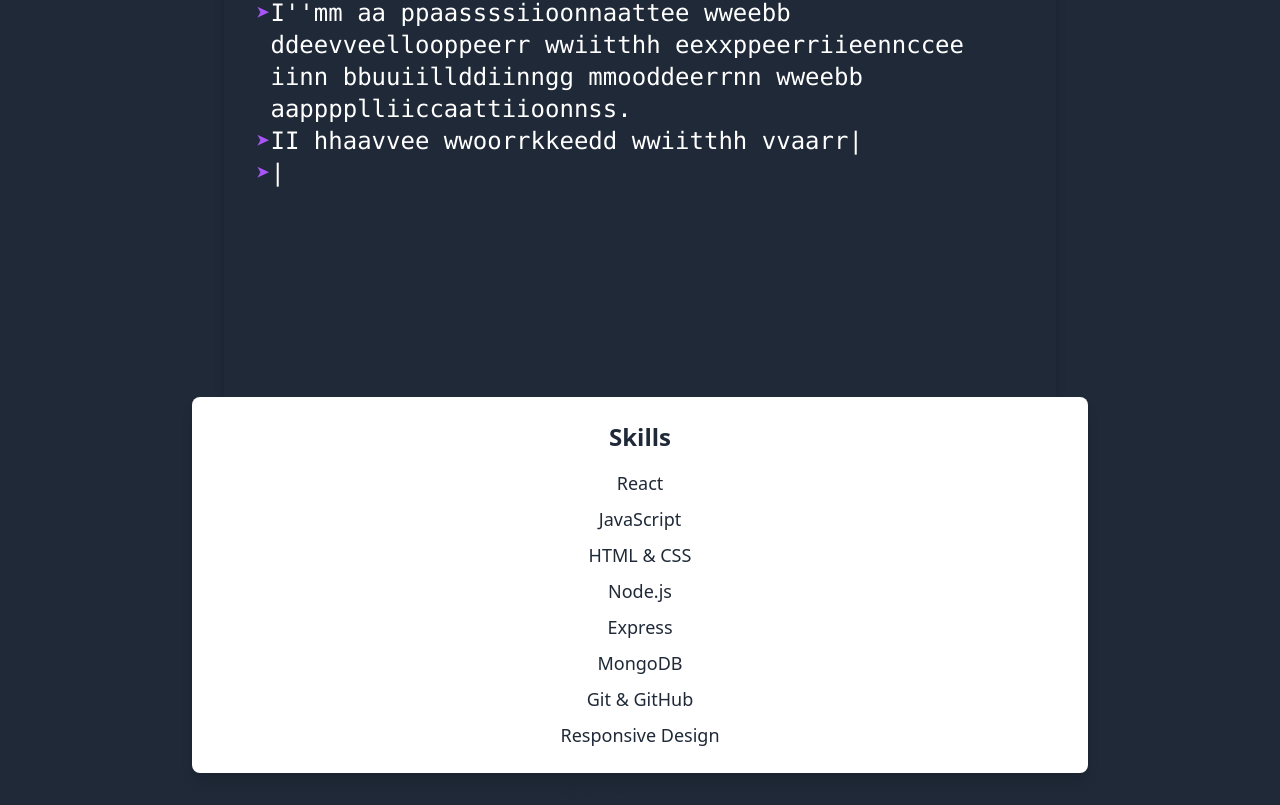
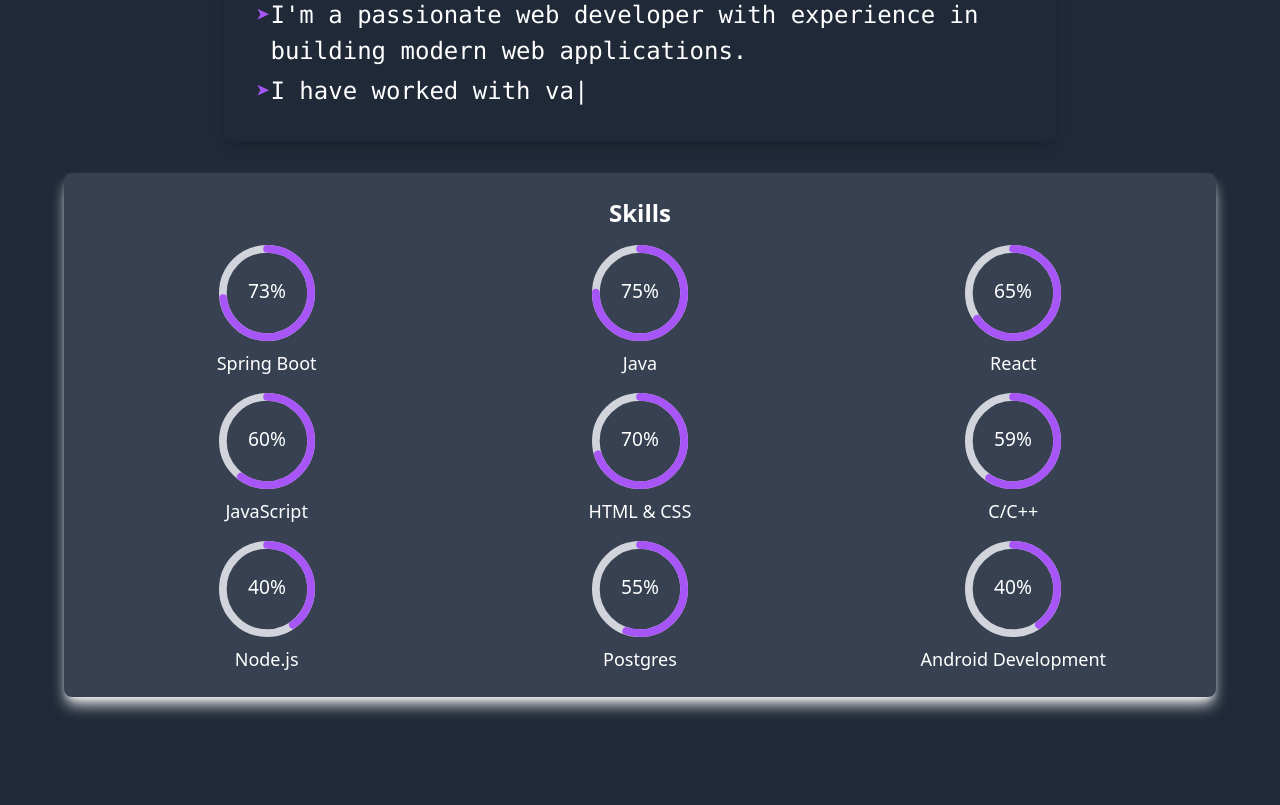
Before and after one commit to mesubash/my-portfolio, a React (Vite) app: page / in a window 1280 px wide. Shown: the part 1035-1840 px from the top of the page. Built offline with nearby package versions, Linux system fonts and the light colour scheme.

Commit message:
skills added

```diff
--- a/package.json
+++ b/package.json
@@ -15,6 +15,7 @@
     "gsap": "^3.12.7",
     "lucide-react": "^0.473.0",
     "react": "^18.3.1",
+    "react-circular-progressbar": "^2.1.0",
     "react-dom": "^18.3.1",
     "react-icons": "^5.4.0",
     "react-router-dom": "^7.1.3",
--- a/src/components/About.jsx
+++ b/src/components/About.jsx
@@ -1,7 +1,10 @@
-import React, { useEffect } from "react";
-import Skills from "./Skills"; // Import the Skills component
+import React, { useEffect, useRef } from "react";
+import Skills from "./Skills";
 
 const About = () => {
+  const typedRef = useRef(null);
+  const sectionRef = useRef(null);
+
   useEffect(() => {
     const strings = [
       "I'm a passionate web developer with experience in building modern web applications.",
@@ -14,6 +17,24 @@
       "Strong problem-solving skills and attention to detail."
     ];
 
+    let typing = false;
+
+    const observer = new IntersectionObserver(
+      ([entry]) => {
+        if (entry.isIntersecting && !typing) {
+          typing = true;
+          startTyping();
+        }
+      },
+      { threshold: 0.5 }
+    );
+
+    if (sectionRef.current) {
+      observer.observe(sectionRef.current);
+    }
+
+    const startTyping = () => {
+      if (!typedRef.current) {
         let currentStringIndex = 0;
         let currentCharIndex = 0;
         const typingSpeed = 50;
@@ -21,61 +42,74 @@
         const cursorChar = "|";
 
         const typedContainer = document.querySelector(".typed-about");
+        typedContainer.innerHTML = `<div id="line-0" class="flex justify-start leading-normal"><span class='text-purple-500'>➤</span> ${cursorChar}</div>`;
 
         const type = () => {
+          if (!typedRef.current) return;
+
           if (currentStringIndex < strings.length) {
             const currentString = strings[currentStringIndex];
             if (currentCharIndex < currentString.length) {
               const currentLine = document.querySelector(`#line-${currentStringIndex}`);
-          currentLine.innerHTML = currentLine.innerHTML.slice(0, -1) + currentString[currentCharIndex] + cursorChar;
+              if (currentLine) {
+                currentLine.innerHTML = `<span class='text-purple-500'>➤</span> ${currentString.substring(0, currentCharIndex + 1)}${cursorChar}`;
                 currentCharIndex++;
                 setTimeout(type, typingSpeed);
+              }
             } else {
               const currentLine = document.querySelector(`#line-${currentStringIndex}`);
-          currentLine.innerHTML = currentLine.innerHTML.slice(0, -1); // Remove cursor from finished line
+              currentLine.innerHTML = `<span class='text-purple-500'>➤</span> ${strings[currentStringIndex]}`;
+
               currentStringIndex++;
               currentCharIndex = 0;
               if (currentStringIndex < strings.length) {
-            typedContainer.innerHTML += `<div id="line-${currentStringIndex}" class="flex justify-start"><span class='text-purple-500'>➤</span> ${cursorChar}</div>`;
+                const newLine = document.createElement('div');
+                newLine.id = `line-${currentStringIndex}`;
+                newLine.className = 'flex justify-start leading-normal';
+                newLine.innerHTML = `<span class='text-purple-500'>➤</span> ${cursorChar}`;
+                typedContainer.appendChild(newLine);
                 setTimeout(type, newLineDelay);
               } else {
                 const lastLine = document.querySelector(`#line-${currentStringIndex - 1}`);
-            lastLine.innerHTML += `<span class="typed-cursor-about">${cursorChar}</span>`; // Add cursor to the last line
+                lastLine.innerHTML = `<span class='text-purple-500'>➤</span> ${strings[currentStringIndex - 1]}<span class="typed-cursor-about">${cursorChar}</span>`;
               }
             }
           }
         };
 
-    typedContainer.innerHTML = `<div id="line-0" class="flex justify-start"><span class='text-purple-500'>➤</span> ${cursorChar}</div>`;
+        typedRef.current = true;
         type();
+      }
+    };
+
+    return () => {
+      observer.disconnect();
+      typedRef.current = null;
+    };
   }, []);
 
   return (
-    <section id="about" className="py-12 px-4 h-screen bg-gray-800 text-white relative">
+    <section ref={sectionRef} id="about" className="py-12 px-4 bg-gray-800 text-white relative">
       <h2 className="text-4xl font-bold text-center mb-8">About Me</h2>
 
-      <div className="w-2/3 mx-auto bg-gray-800 shadow-lg rounded-lg p-8 flex flex-col justify-start items-start h-3/4">
-        <div className="text-2xl text-left typed-about font-mono"></div>
+      <div className="w-2/3 mx-auto bg-gray-800 shadow-lg rounded-lg p-8 flex flex-col justify-start items-start mb-24">
+        <div className="text-2xl text-left typed-about font-mono space-y-1"></div>
       </div>
-      <div className="relative z-10 -mt-16">
-        <Skills /> {/* Include the Skills component */}
+      <div className="relative z-10 -mt-16 mb-16">
+        <Skills />
       </div>
       <style>
         {`
           .typed-cursor-about {
-            color: #ffffff; /* Change cursor color to match text-purple-500 */
-            display: inline-block; /* Ensure cursor is displayed as an inline element */
-            vertical-align: middle; /* Align cursor vertically in the middle */
-            animation: blink 1s step-end infinite; /* Blinking effect */
+            color: #ffffff;
+            display: inline-block;
+            vertical-align: middle;
+            animation: blink 1s step-end infinite;
           }
 
           @keyframes blink {
-            from, to {
-              opacity: 1;
-            }
-            50% {
-              opacity: 0;
-            }
+            from, to { opacity: 1; }
+            50% { opacity: 0; }
           }
         `}
       </style>
--- a/src/components/Skills.jsx
+++ b/src/components/Skills.jsx
@@ -1,19 +1,103 @@
-import React from "react";
+import React, { useState, useEffect, useRef } from "react";
+import { CircularProgressbar, buildStyles } from "react-circular-progressbar";
+import "react-circular-progressbar/dist/styles.css";
+
+const skills = [
+  { name: "Spring Boot", level: 73 },
+  { name: "Java", level: 75 },
+  { name: "React", level: 65 },
+  { name: "JavaScript", level: 60 },
+  { name: "HTML & CSS", level: 70 },
+  { name: "C/C++", level: 59 },
+  { name: "Node.js", level: 40 },
+  { name: "Postgres", level: 55 },
+  { name: "Android Development", level: 40 },
+];
 
 const Skills = () => {
+  const [animatedLevels, setAnimatedLevels] = useState(skills.map(() => 0));
+  const [isVisible, setIsVisible] = useState(false);
+  const [hoveredIndex, setHoveredIndex] = useState(null);
+  const sectionRef = useRef(null);
+
+  useEffect(() => {
+    const observer = new IntersectionObserver(
+      ([entry]) => {
+        if (entry.isIntersecting) {
+          setIsVisible(true);
+        }
+      },
+      { threshold: 0.2 }
+    );
+
+    if (sectionRef.current) {
+      observer.observe(sectionRef.current);
+    }
+
+    return () => observer.disconnect();
+  }, []);
+
+  useEffect(() => {
+    if (isVisible) {
+      const interval = setInterval(() => {
+        setAnimatedLevels(prev =>
+          prev.map((level, idx) =>
+            level < skills[idx].level ? level + 1 : level
+          )
+        );
+      }, 20);
+
+      return () => clearInterval(interval);
+    }
+  }, [isVisible]);
+
+  const handleHover = (index) => {
+    setHoveredIndex(index);
+    if (hoveredIndex === index) {
+      let currentLevel = 0;
+      const interval = setInterval(() => {
+        if (currentLevel >= skills[index].level) {
+          clearInterval(interval);
+          return;
+        }
+        currentLevel++;
+        setAnimatedLevels(prev =>
+          prev.map((level, idx) =>
+            idx === index ? currentLevel : level
+          )
+        );
+      }, 20);
+    }
+  };
+
   return (
-    <div className="relative bg-white shadow-lg rounded-lg p-6 mx-auto max-w-4xl -mt-24 z-10">
-      <h3 className="text-2xl font-bold text-center text-gray-800">Skills</h3>
-      <ul className="mt-4 text-lg text-center text-gray-800 space-y-2">
-        <li>React</li>
-        <li>JavaScript</li>
-        <li>HTML & CSS</li>
-        <li>Node.js</li>
-        <li>Express</li>
-        <li>MongoDB</li>
-        <li>Git & GitHub</li>
-        <li>Responsive Design</li>
-      </ul>
+    <div ref={sectionRef} className="relative bg-gray-700 shadow-lg rounded-lg p-6 mx-auto max-w-6xl z-10 shadow-base-200">
+      <h3 className="text-2xl font-bold text-center text-white">Skills</h3>
+      <div className="mt-4 grid grid-cols-1 md:grid-cols-2 lg:grid-cols-3 gap-4">
+        {skills.map((skill, index) => (
+          <div
+            key={index}
+            className="flex flex-col items-center transform transition-all duration-300 hover:scale-125"
+            onMouseEnter={() => handleHover(index)}
+            onMouseLeave={() => setHoveredIndex(null)}
+          >
+            <div className="w-24 h-24 mb-2">
+              <CircularProgressbar
+                value={animatedLevels[index]}
+                text={`${animatedLevels[index]}%`}
+                styles={buildStyles({
+                  textColor: "#fff",
+                  pathColor: "#a855f7",
+                  trailColor: "#d1d5db",
+                  pathTransition: "ease-in-out",
+                  rotation: hoveredIndex === index ? 0.25 : 0,
+                })}
+              />
+            </div>
+            <span className="text-lg font-medium text-white">{skill.name}</span>
+          </div>
+        ))}
+      </div>
     </div>
   );
 };
```
Also changed, not shown: 1 other file (tests, documents, lock files or other folders). Lines whose indentation alone changed are shown as unchanged.
